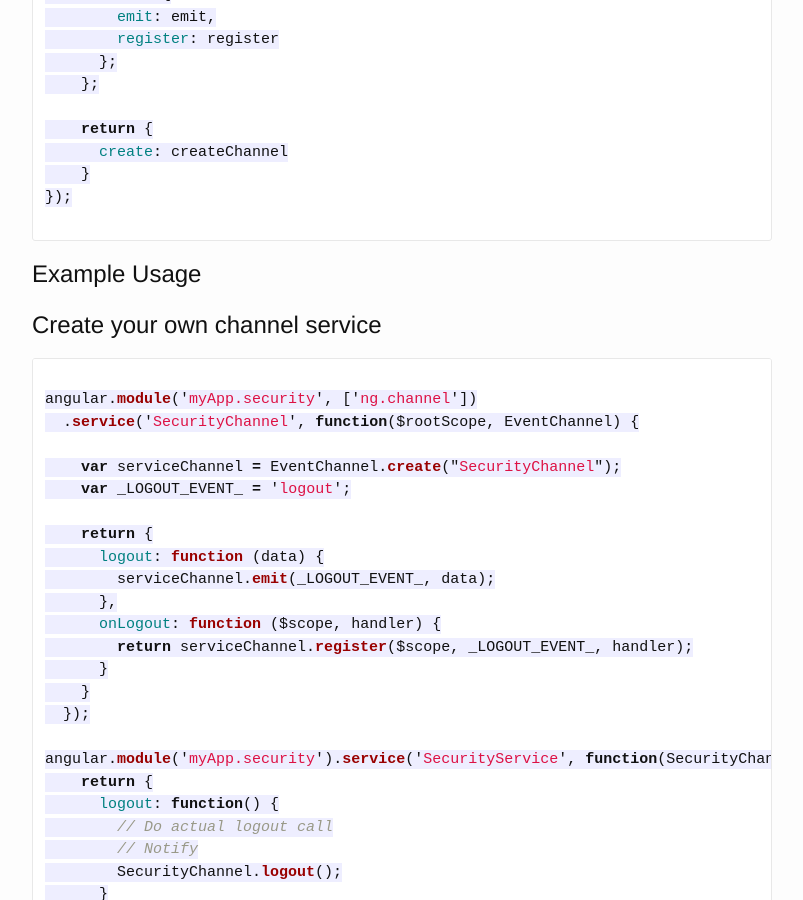
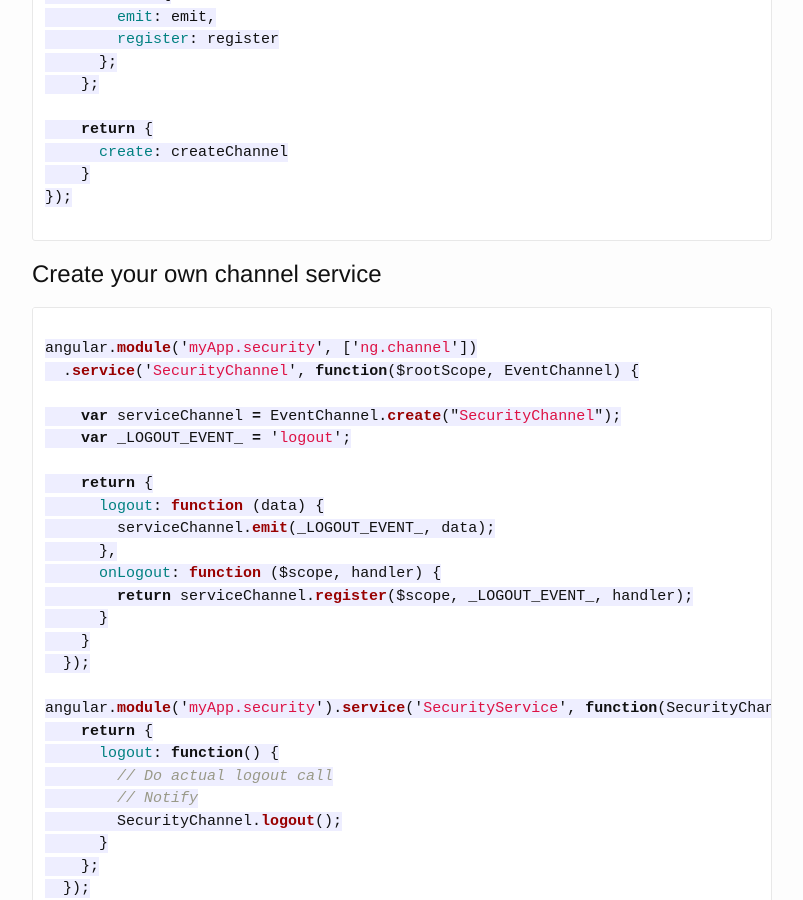
Before and after one commit to eddie/eddie.github.io, a Jekyll site: the page built from _posts/2015-02-28-angularjs-component-communication.md, in a window 1280 px wide and 900 px high, scrolled down 2796 px. Shown: the whole window, without its empty margins (238-1041 px from the left). Built offline with Jekyll 4.4.1, drawn with Linux system fonts in a browser that asks for light colours; Markdown is read by kramdown in place of the engine named in the settings.

Commit message:
Update 2015-02-28-angularjs-component-communication.md

````diff
--- a/_posts/2015-02-28-angularjs-component-communication.md
+++ b/_posts/2015-02-28-angularjs-component-communication.md
@@ -126,8 +126,6 @@ angular.module('ng.channel', [])
 
 ```
 
-# Example Usage
-
 # Create your own channel service
 
 ```javascript
````
